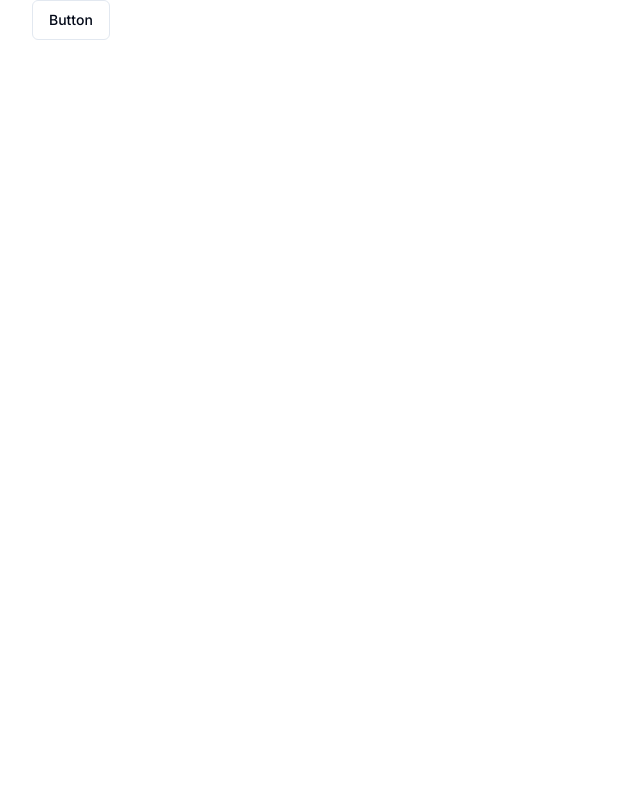
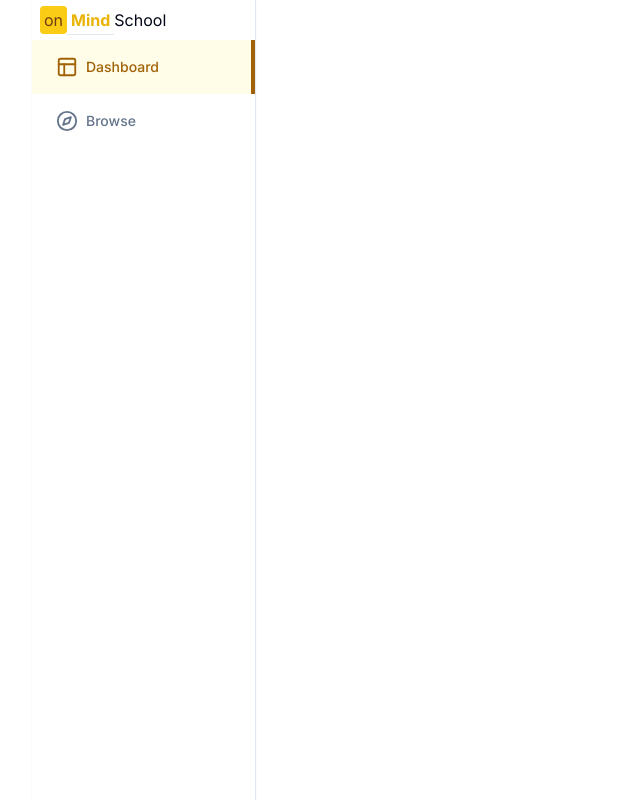
Before and after one commit to sheikhsulaiman/lms, a Next.js app: page / in a window 1280 px wide. Shown: the whole page, without its empty margins (0-640 px from the left). Built offline with nearby package versions, Linux system fonts and the light colour scheme.

Commit message:
add sidebar

```diff
--- /dev/null
+++ b/app/(dashboard)/_components/logo.tsx
@@ -0,0 +1,13 @@
+import React from "react";
+
+const Logo = () => {
+  return (
+    <div className="m-2">
+      <span className="bg-yellow-400 p-1 text-yellow-900  rounded-sm">on</span>
+      <span className="font-bold text-yellow-500 border-b p-1">Mind</span>
+      School
+    </div>
+  );
+};
+
+export default Logo;
--- /dev/null
+++ b/app/(dashboard)/_components/sidebar-routes.tsx
@@ -0,0 +1,35 @@
+"use client";
+import { Compass, Layout } from "lucide-react";
+import React from "react";
+import SidebarItem from "./sidebar_item";
+
+const guestRoutes = [
+  {
+    icon: Layout,
+    label: "Dashboard",
+    href: "/",
+  },
+  {
+    icon: Compass,
+    label: "Browse",
+    href: "/search",
+  },
+];
+
+const SidebarRoutes = () => {
+  const routes = guestRoutes;
+  return (
+    <div className="flex flex-col w-full">
+      {routes.map((route) => (
+        <SidebarItem
+          key={route.href}
+          icon={route.icon}
+          label={route.label}
+          href={route.href}
+        />
+      ))}
+    </div>
+  );
+};
+
+export default SidebarRoutes;
--- /dev/null
+++ b/app/(dashboard)/_components/sidebar.tsx
@@ -0,0 +1,16 @@
+import React from "react";
+import Logo from "./logo";
+import SidebarRoutes from "./sidebar-routes";
+
+const Sidebar = () => {
+  return (
+    <div className="border-r w-56 h-full flex flex-col overflow-y-auto shadow-sm bg-white">
+      <Logo></Logo>
+      <div className="w-full flex flex-col">
+        <SidebarRoutes></SidebarRoutes>
+      </div>
+    </div>
+  );
+};
+
+export default Sidebar;
--- /dev/null
+++ b/app/(dashboard)/_components/sidebar_item.tsx
@@ -0,0 +1,51 @@
+"use client";
+import { cn } from "@/lib/utils";
+import { LucideIcon } from "lucide-react";
+import { usePathname, useRouter } from "next/navigation";
+import React from "react";
+
+interface SidebarItemProps {
+  icon: LucideIcon;
+  label: string;
+  href: string;
+}
+
+const SidebarItem = ({ icon: Icon, label, href }: SidebarItemProps) => {
+  const pathName = usePathname();
+  const router = useRouter();
+  const isActive =
+    (pathName === "/" && pathName === href) ||
+    pathName === href ||
+    pathName?.startsWith(`${href}/`);
+
+  const onClick = () => {
+    router.push(href);
+  };
+  return (
+    <button
+      onClick={onClick}
+      type="button"
+      className={cn(
+        "flex items-center gap-x-2 text-slate-500 text-sm font-[500] pl-6 transition-all hover:text-slate-600 hover:bg-slate-600/20",
+        isActive &&
+          "text-yellow-700 bg-yellow-200/20 hover:text-yellow-700 hover:bg-yellow-200/20"
+      )}
+    >
+      <div className="flex items-center gap-x-2 py-4">
+        <Icon
+          size={22}
+          className={cn("text-slate-500", isActive && "text-yellow-700")}
+        />
+        {label}
+      </div>
+      <div
+        className={cn(
+          "ml-auto opacity-0 border-2 border-yellow-700 h-full transition-all",
+          isActive && "opacity-100"
+        )}
+      />
+    </button>
+  );
+};
+
+export default SidebarItem;
--- a/app/(dashboard)/layout.tsx
+++ b/app/(dashboard)/layout.tsx
@@ -1,7 +1,15 @@
 import React from "react";
+import Sidebar from "./_components/sidebar";
 
 const layout = ({ children }: { children: React.ReactElement }) => {
-  return <div>{children}</div>;
+  return (
+    <div className="h-full mx-auto container">
+      <div className="hidden md:flex h-full w-56 flex-col fixed inset-y-0 z-50">
+        <Sidebar></Sidebar>
+      </div>
+      {children}
+    </div>
+  );
 };
 
 export default layout;
```
